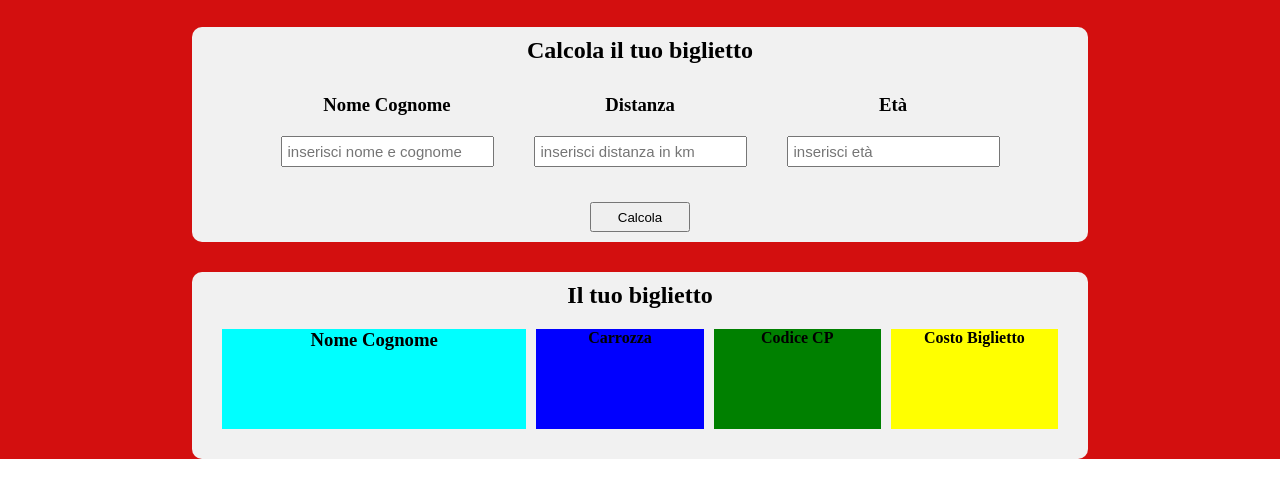
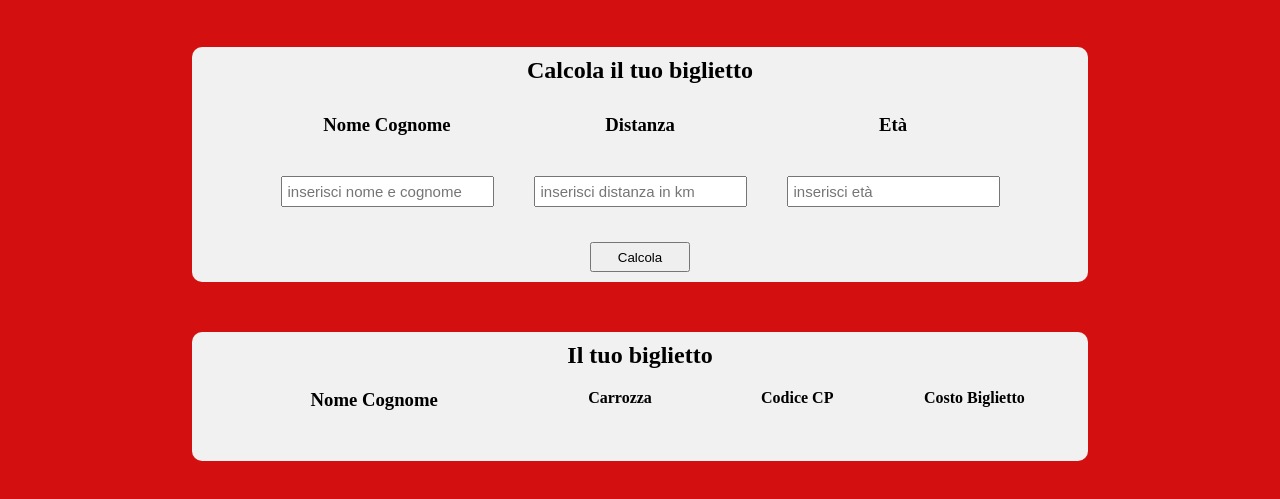
Before and after one commit to MirkoCaccavone/js-biglietto-treno-form, a plain HTML site: page index.html in a window 1280 px wide. Shown: the part 61-560 px from the top of the page. Drawn offline with Linux system fonts and the light colour scheme.

Commit message:
[fix] change margin in css + add required in html

```diff
--- a/css/style.css
+++ b/css/style.css
@@ -5,8 +5,10 @@
 }
 
 main{
+    min-height: 100vh;
     text-align: center;
     background-color: #d30f0f;
+    padding-bottom: 30px;
 }
 
 h1{
@@ -18,7 +20,7 @@ h1{
 .downContainer{
     background-color: #f1f1f1;
     width: 70%;
-    margin: 30px auto;
+    margin: 50px auto;
     text-align: center;
     padding: 10px;
     border-radius: 10px;
@@ -53,31 +55,18 @@ button{
 
 .nomeCognome{
     flex-grow: 2;
-    /* DEBUG */
-    background-color: aqua;
-    height: 100px;
-    width: 100px;
 }
-.carrozza{
+.carrozza,
+.codiceCp,
+.costoBiglietto{
     flex-basis: 20%;
-    /* DEBUG */
-    background-color: blue;
-    height: 100px;
-    width: 100px;
 }
 
-.codiceCp{
-    flex-basis: 20%;
-    /* DEBUG */
-    background-color: green;
-    height: 100px;
-    width: 100px;
+h3, h4{
+    margin-bottom: 20px;
 }
 
-.costoBiglietto{
-    flex-basis: 20%;
-    /* DEBUG */
-    background-color: yellow;
-    height: 100px;
-    width: 100px;
+span{
+    font-size: 20px;
+    font-weight: bold;
 }
--- a/index.html
+++ b/index.html
@@ -17,22 +17,22 @@
             <h2>
                 Calcola il tuo biglietto
             </h2>
-            <form action="#">
+            <form action="#" >
 
                 <div class="datiUtente">
                     <div>
                     <h3>Nome Cognome</h3>
-                    <input type="text" placeholder="inserisci nome e cognome" id="nomeUtente">
+                    <input type="text" placeholder="inserisci nome e cognome" id="nomeUtente" required>
                     </div>
 
                     <div>
                         <h3>Distanza</h3>
-                        <input type="text" placeholder="inserisci distanza in km" id="distanza">
+                        <input type="text" placeholder="inserisci distanza in km" id="distanza" required>
                     </div>
 
                     <div>
                         <h3>Età</h3>
-                        <input type="text" placeholder="inserisci età" id="etaUtente">
+                        <input type="text" placeholder="inserisci età" id="etaUtente" required>
                     </div>
                 </div>
 
```
